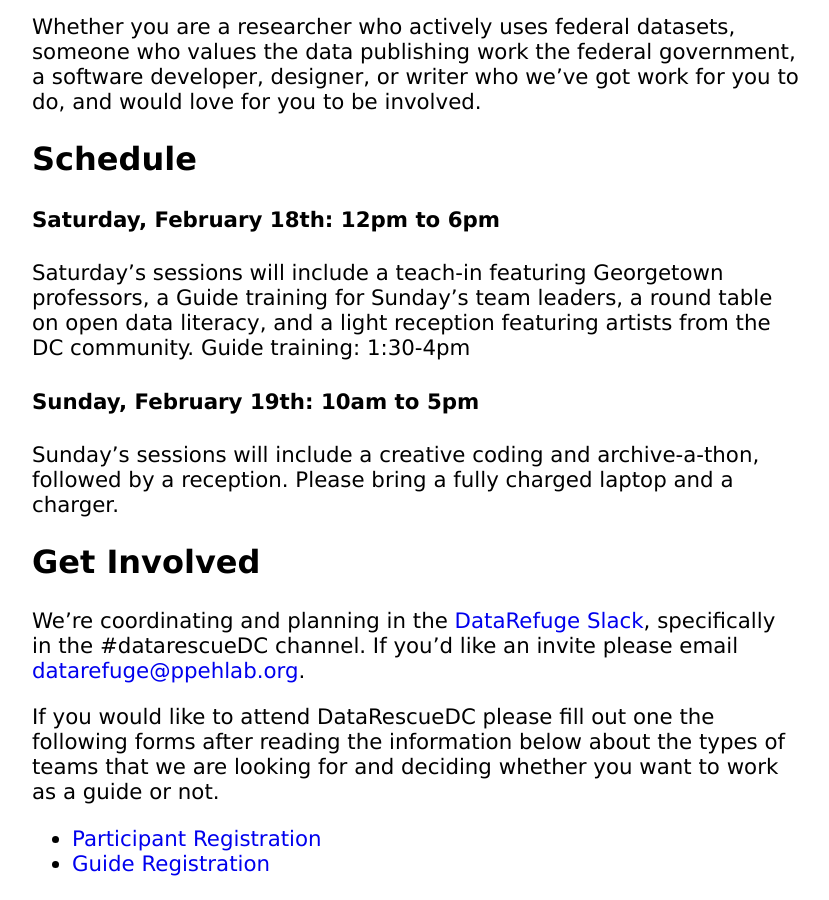
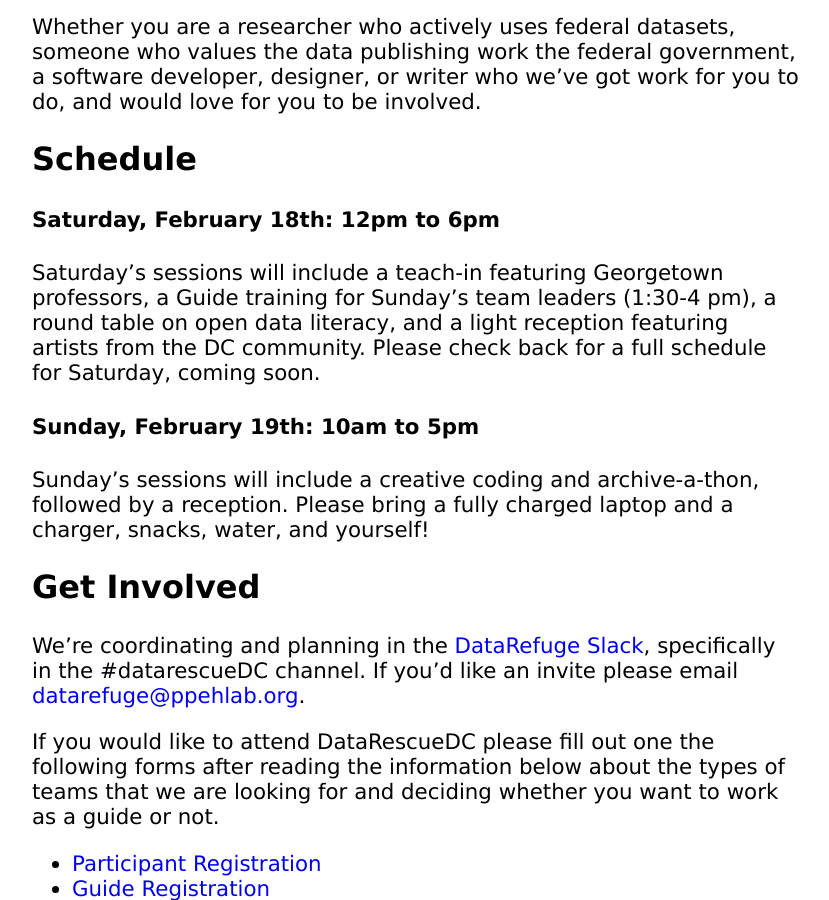
Before and after one commit to datarefuge/datarescue-dc, a Jekyll site: the page built from index.md, in a window 1280 px wide and 900 px high, scrolled down 1459 px. Shown: the whole window, without its empty margins (224-1053 px from the left). Built offline with Jekyll 4.4.1, drawn with Linux system fonts in a browser that asks for light colours.

Commit message:
Update index.md

```diff
--- a/index.md
+++ b/index.md
@@ -32,12 +32,11 @@ to be involved.
 
 #### Saturday, February 18th: 12pm to 6pm
 
-Saturday's sessions will include a teach-in featuring Georgetown professors, a Guide training for Sunday's team leaders, a round table on open data literacy, and a light reception featuring artists from the DC community.
-Guide training: 1:30-4pm
+Saturday's sessions will include a teach-in featuring Georgetown professors, a Guide training for Sunday's team leaders (1:30-4 pm), a round table on open data literacy, and a light reception featuring artists from the DC community. Please check back for a full schedule for Saturday, coming soon.
 
 #### Sunday, February 19th: 10am to 5pm
 
-Sunday's sessions will include a creative coding and archive-a-thon, followed by a reception. Please bring a fully charged laptop and a charger.
+Sunday's sessions will include a creative coding and archive-a-thon, followed by a reception. Please bring a fully charged laptop and a charger, snacks, water, and yourself!
 
 ## Get Involved
 
```
